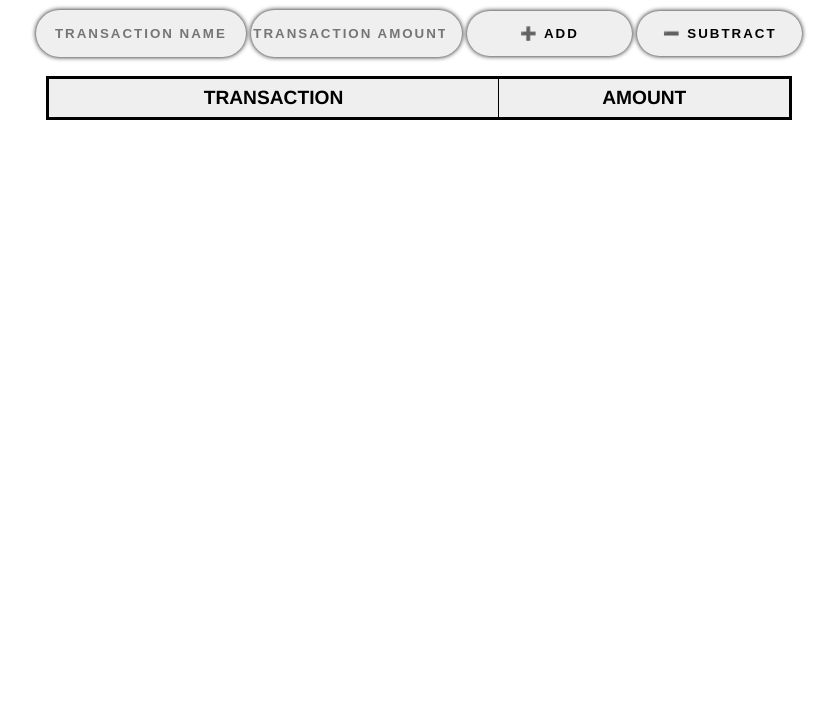
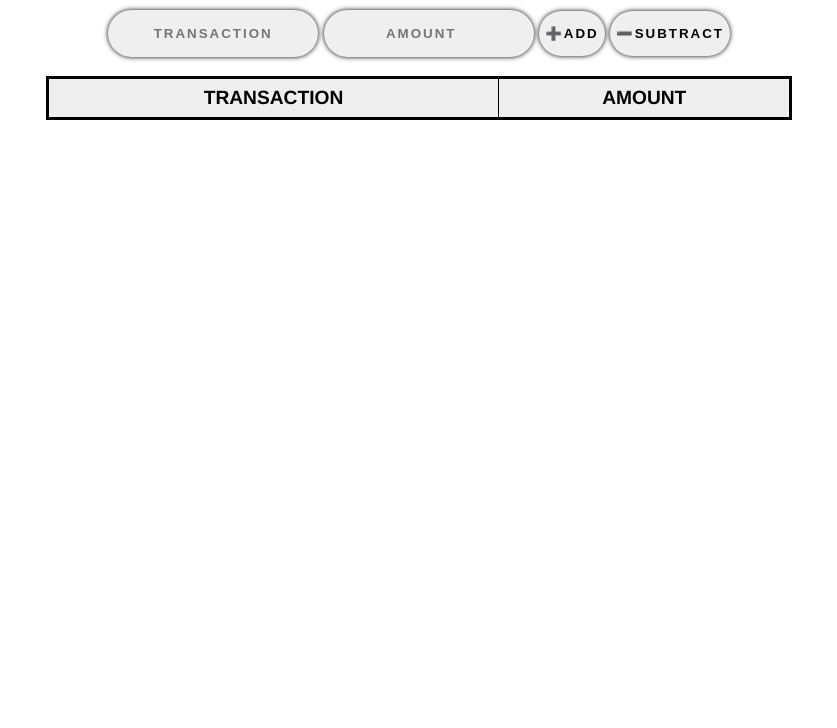
Before and after one commit to KeithMurph/budgetTrackerPWA, a website: page public/index.html in a window 1280 px wide. Shown: the part 72-800 px from the top of the page, without its empty margins (221-1058 px from the left). Drawn offline with nearby package versions, Linux system fonts and the light colour scheme; no server answers.

Commit message:
input sizing

```diff
--- a/public/index.html
+++ b/public/index.html
@@ -21,10 +21,10 @@
     </div>
 
     <div class="form">
-      <input type="text" id="t-name" placeholder="TRANSACTION NAME" />
-      <input type="number" min="0" id="t-amount" placeholder="TRANSACTION AMOUNT" />
-      <button id="add-btn"><i class="add"></i> ➕  ADD</button>
-      <button id="sub-btn"><i  class="subtract"></i>➖  SUBTRACT</button>
+      <input type="text" id="t-name" placeholder="TRANSACTION" />
+      <input type="number" min="0" id="t-amount" placeholder="AMOUNT" />
+      <button id="add-btn"><i class="add"></i>➕ADD</button>
+      <button id="sub-btn"><i  class="subtract"></i>➖SUBTRACT</button>
       <p class="error"></p>
     </div>
 
--- a/public/styles.css
+++ b/public/styles.css
@@ -6,7 +6,7 @@ body {
 }
 
 button {
-  width: 20%;
+  width: fit-content;
   height: 45px;
   border-radius: 45px;
   cursor: pointer;
```
